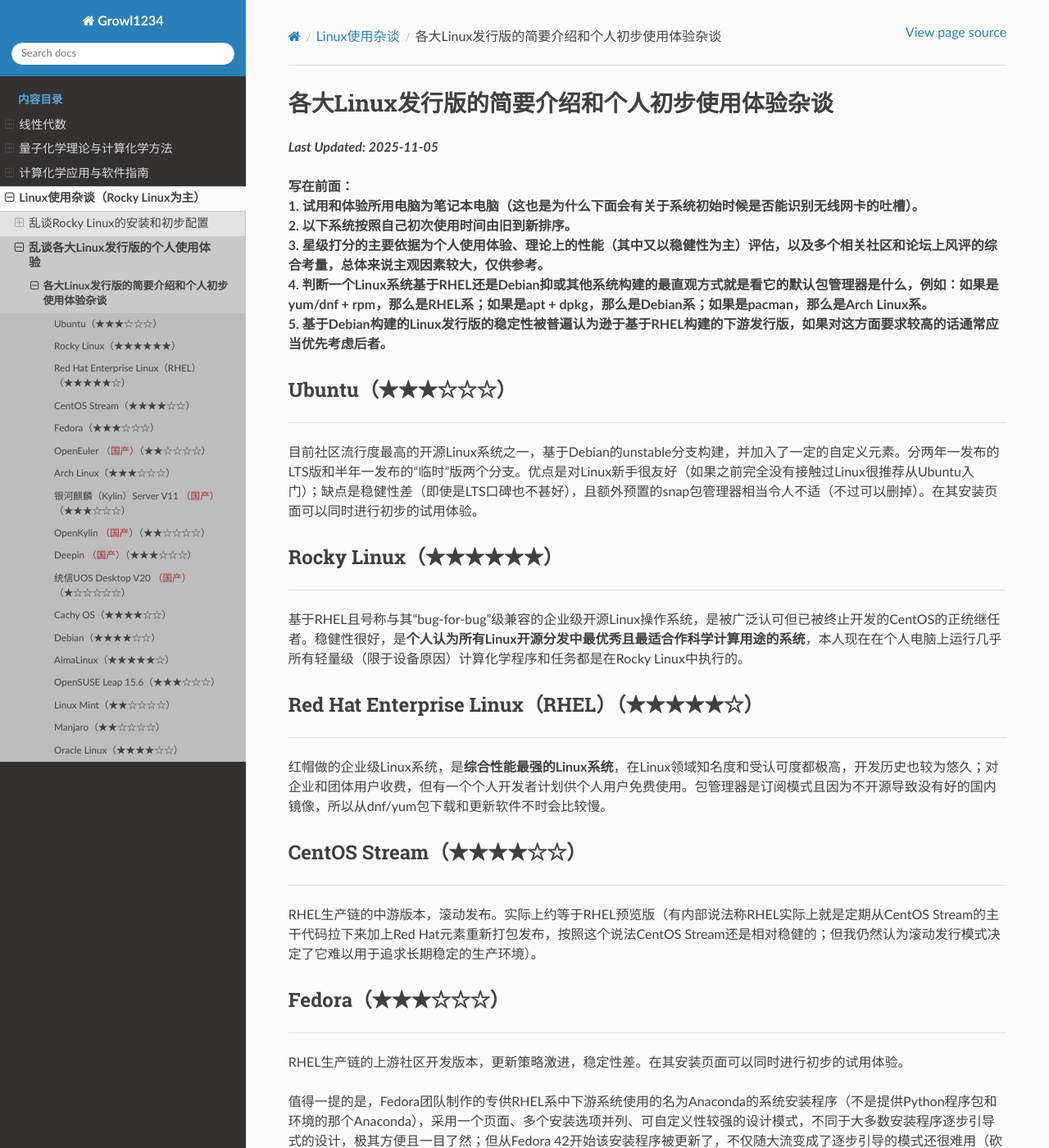
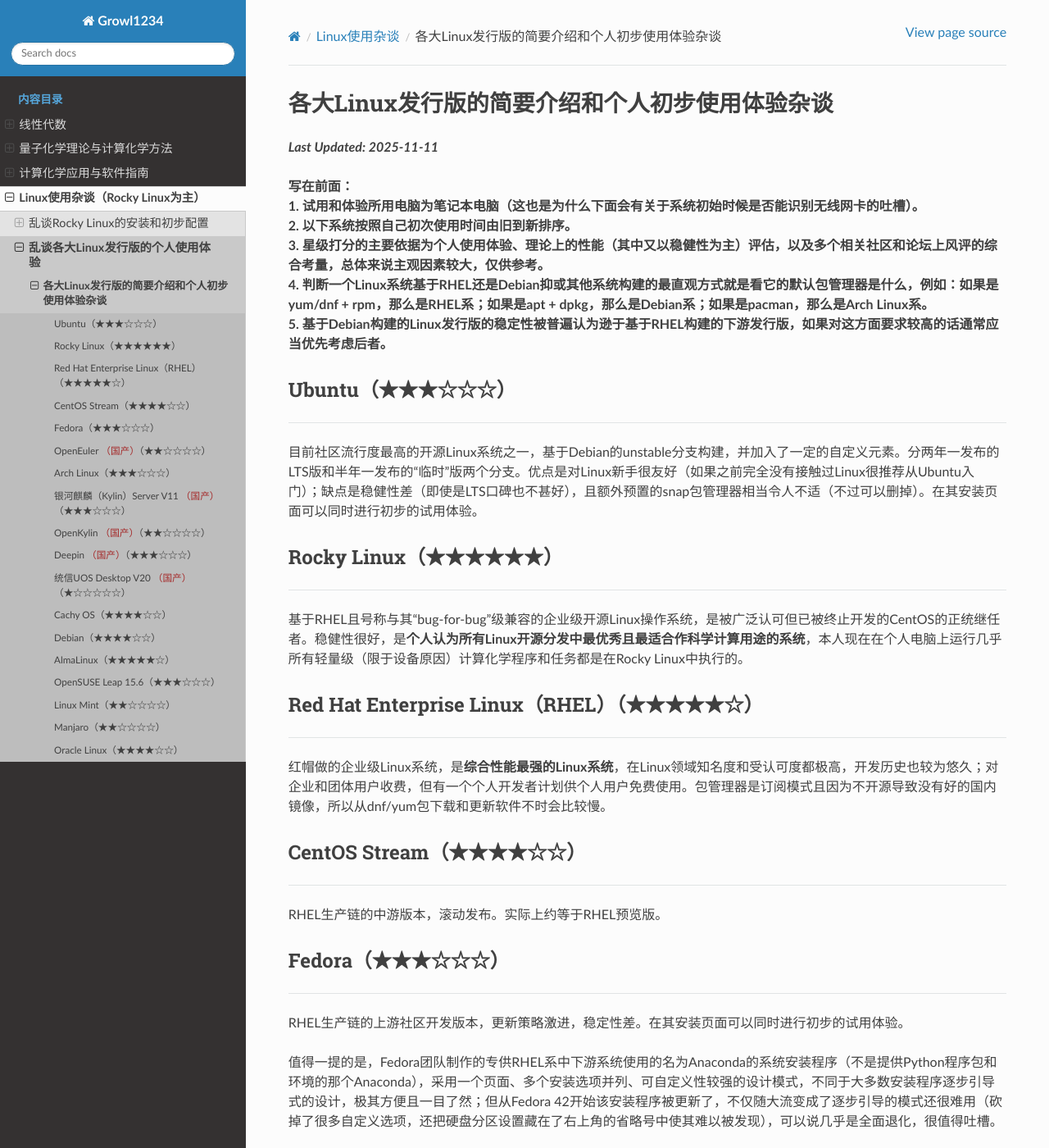
Before and after one commit to Growl1234/RTDProject, a Sphinx documentation site: the page built from source/linux/various_linux_usage.md, in a window 1280 px wide and 1400 px high. Shown: the whole window at 82% size. Built offline with Sphinx 7.4.7 and the Read the Docs theme 3.1.0, drawn with Linux system fonts in a browser that asks for light colours.

Commit message:
Update various_linux_usage.md

```diff
--- a/source/linux/various_linux_usage.md
+++ b/source/linux/various_linux_usage.md
@@ -1,6 +1,6 @@
 ## 各大Linux发行版的简要介绍和个人初步使用体验杂谈
 
-***Last Updated: 2025-11-05***
+***Last Updated: 2025-11-11***
 
 
 **写在前面：**\
@@ -34,7 +34,7 @@
 
 ___
 
-RHEL生产链的中游版本，滚动发布。实际上约等于RHEL预览版（有内部说法称RHEL实际上就是定期从CentOS Stream的主干代码拉下来加上Red Hat元素重新打包发布，按照这个说法CentOS Stream还是相对稳健的；但我仍然认为滚动发行模式决定了它难以用于追求长期稳定的生产环境）。
+RHEL生产链的中游版本，滚动发布。实际上约等于RHEL预览版。
 
 ### Fedora（★★★☆☆☆）
 
```
